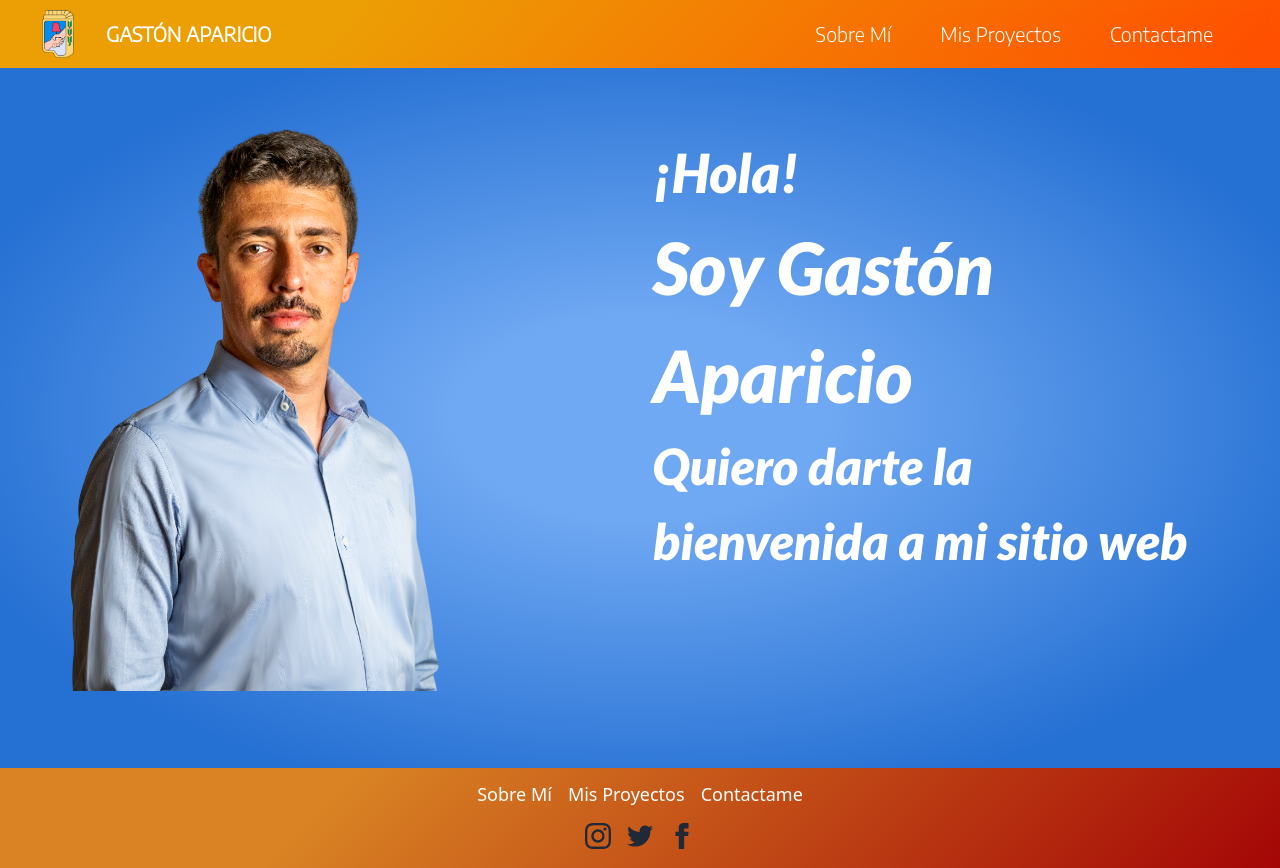
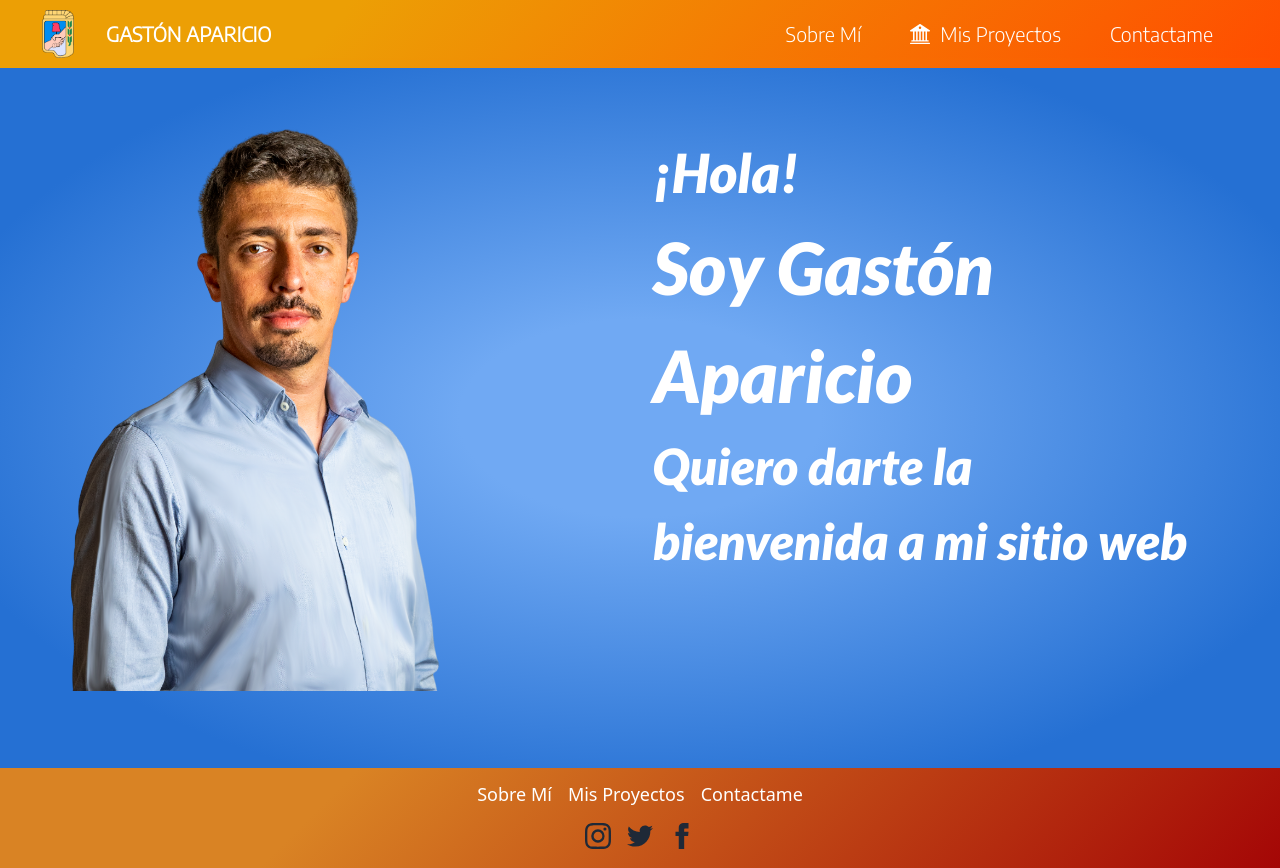
Before and after one commit to renzoposobon/gaston-aparicio, a React (Create React App) app: page / in a window 1280 px wide. Built offline with nearby package versions, Linux system fonts and the light colour scheme; a web font is replaced by a local one.

Commit message:
arreglo nav

```diff
--- a/src/App.css
+++ b/src/App.css
@@ -8,6 +8,13 @@
 * {
   margin: 0;
   padding: 0;
+}
+
+.proyectos {
+  display: flex;
+  flex-direction: row;
+  align-items: center;
+  gap: 10px;
 }
 
 .background {
--- a/src/componentes/NavBar.jsx
+++ b/src/componentes/NavBar.jsx
@@ -192,8 +192,11 @@ export default function NavBar() {
                   </Link>
                   <span className="h-6 w-px" aria-hidden="true" />
                   <Link to="/proyectos">
-                  <a href="#" className="text-xl font-medium text-white hover:text-slate-200">
-                    Mis Proyectos
+                  <a href="#" className="text-xl font-medium text-white hover:text-slate-200 proyectos">
+                    <svg xmlns="http://www.w3.org/2000/svg" width="20" height="20" fill="currentColor" class="bi bi-bank2" viewBox="0 0 16 16">
+                      <path d="M8.277.084a.5.5 0 0 0-.554 0l-7.5 5A.5.5 0 0 0 .5 6h1.875v7H1.5a.5.5 0 0 0 0 1h13a.5.5 0 1 0 0-1h-.875V6H15.5a.5.5 0 0 0 .277-.916l-7.5-5zM12.375 6v7h-1.25V6h1.25zm-2.5 0v7h-1.25V6h1.25zm-2.5 0v7h-1.25V6h1.25zm-2.5 0v7h-1.25V6h1.25zM8 4a1 1 0 1 1 0-2 1 1 0 0 1 0 2zM.5 15a.5.5 0 0 0 0 1h15a.5.5 0 1 0 0-1H.5z"/>
+                    </svg>
+                  Mis Proyectos
                   </a>
                   </Link>
                   <span className="h-6 w-px" aria-hidden="true" />
```
